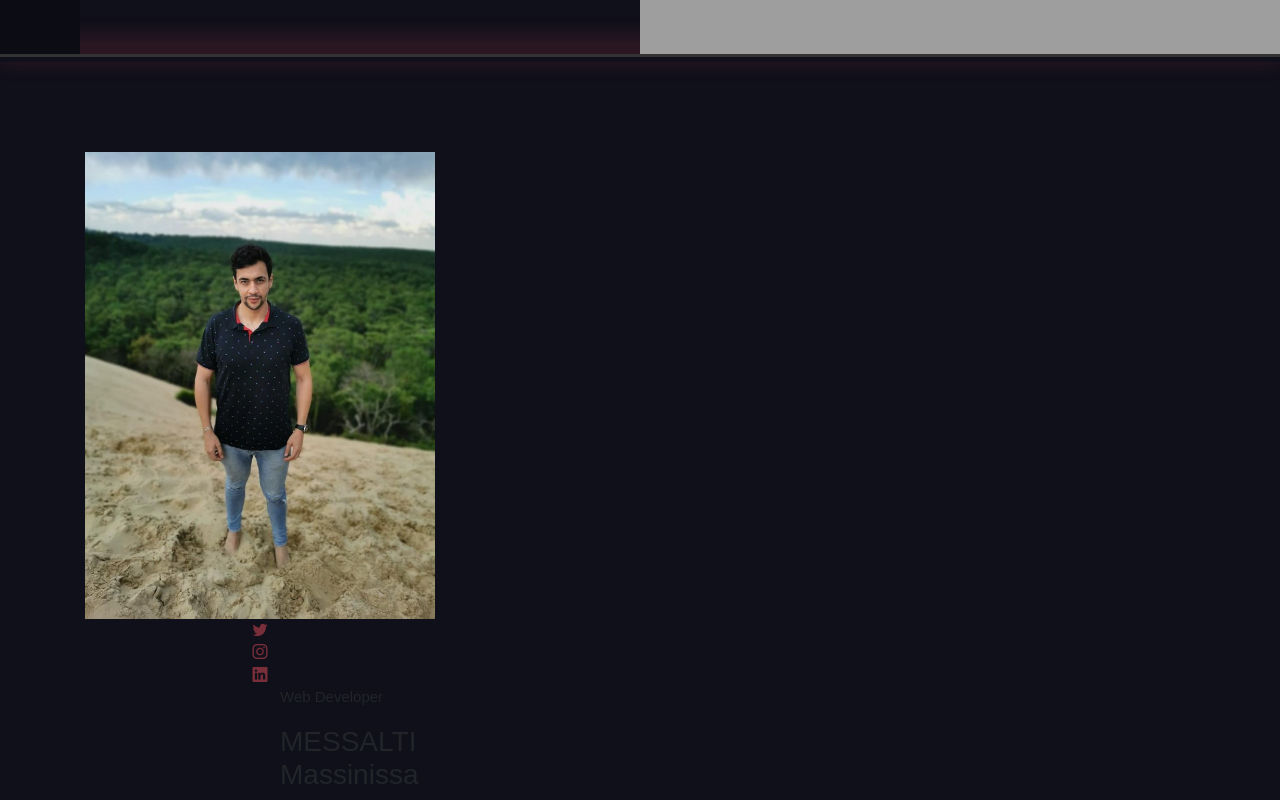
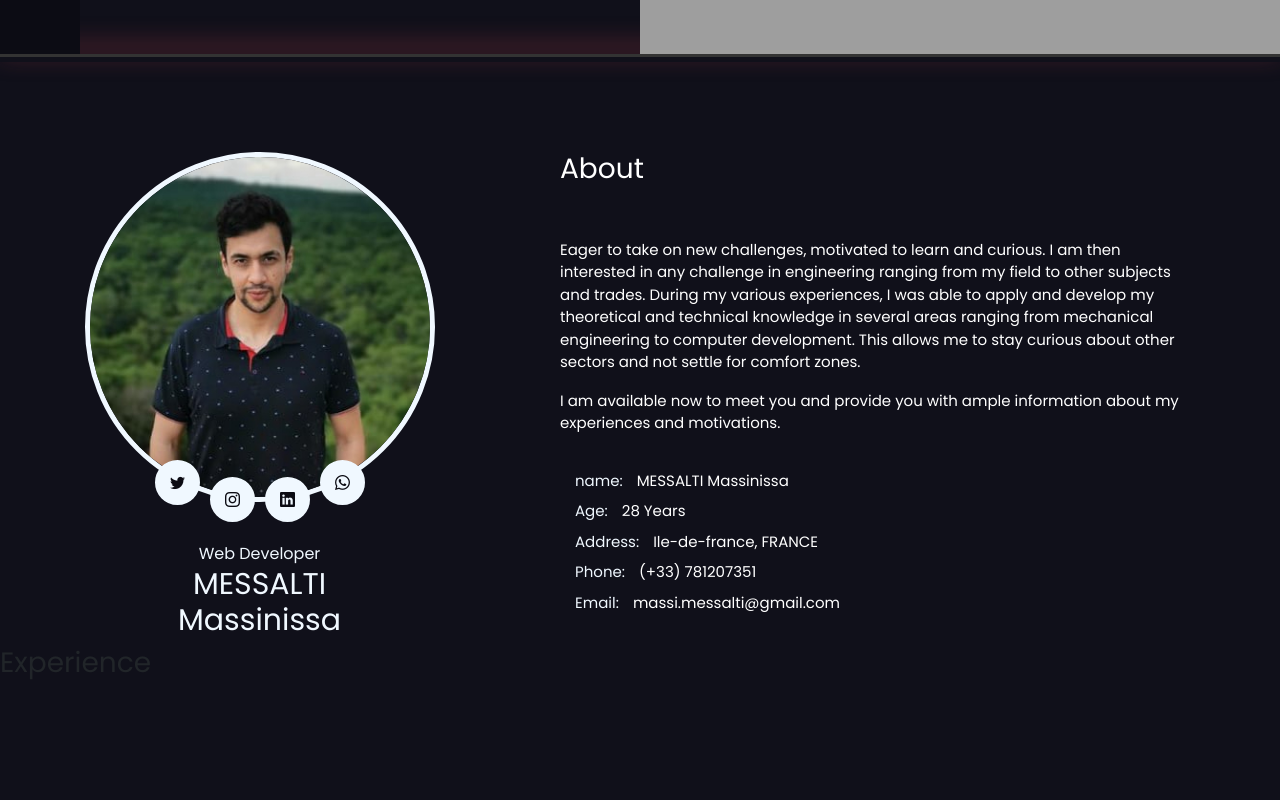
Before and after one commit to massytak/portfolio-website, a website: page index.html in a window 1280 px wide. Shown: the part 746-1546 px from the top of the page. After the commit the page ends 1434 px from the top, so only its background shows below. Drawn offline with nearby package versions, Linux system fonts and the light colour scheme; grey boxes are pictures that could not be loaded.

Commit message:
2st commit

```diff
--- a/index.html
+++ b/index.html
@@ -85,7 +85,7 @@
         <section class="banner">
             <div class="top-fixed d-flex">
                 <div class="info">
-                    <label>+33 781207351</label>
+                    <label>(+33) 781207351</label>
                     <label>massi.messalti@gmail.com</label>
                 </div>
                 <div class="social">
@@ -114,14 +114,11 @@
                             <h1>Massinissa MESSALTI</h1>
                             <p class="lead">Full-Stack Developer JAVA-SCRIPT</p>
                             <P class="desc">
-                                It is a long established fact that a reader will be distracted by the readable content
-                                of a page when looking at its layout. The point of using Lorem Ipsum is that it has a
-                                more-or-less normal distribution of letters, as opposed to using 'Content here, content
-                                here', making it look like readable English. Many desktop publishing packages and web
-                                page editors now use Lorem Ipsum as their default model text, and a search for 'lorem
-                                ipsum' will uncover many web sites still in their infancy. Various versions have evolved
-                                over the years, sometimes by accident, sometimes on purpose (injected humour and the
-                                like).
+                                Mission-driven full stack developer with a passion for thoughtful UI design,
+                                collaboration, and teaching.
+                                As a web developer, I enjoy using my obsessive attention to detail, my unequivocal love
+                                for making things, and my mission-driven work ethic to literally change the world.
+                                That's why I’m excited to make a big impact at a high growth company.
                             </P>
                             <div class="btn-bar">
                                 <a href="">Download CV</a>
@@ -141,9 +138,9 @@
                 <div class="col-lg-4">
                     <div class="about-me">
                         <div class="img">
-                            <img src="./src/img/about-me.jpg" alt="img-aboutme">
+                            <img src="./src/img/about-me1.jpg" alt="img-aboutme">
                         </div>
-                        <div class="nav socila-icons justify-content-center">
+                        <div class="nav social-icons justify-content-center">
                             <a href="">
                                 <i class="bi bi-twitter"></i>
                             </a>
@@ -152,6 +149,9 @@
                             </a>
                             <a href="">
                                 <i class="bi bi-linkedin"></i>
+                            </a>
+                            <a href="">
+                                <i class="bi bi-whatsapp"></i>
                             </a>
                         </div>
                     </div>
@@ -164,7 +164,74 @@
                 </div>
                 <div class="col-lg-7 ml-auto">
                     <div class="about-info">
-
+                        <div class="title text-white">
+                            <h3>About</h3>
+                        </div>
+                        <br><br>
+                        <div class="text-white">
+                            <p>Eager to take on new challenges, motivated to learn and curious.
+                                I am then interested in any challenge in engineering ranging from my field to other
+                                subjects and trades.
+                                During my various experiences, I was able to apply and develop my theoretical and
+                                technical knowledge in several areas ranging from mechanical engineering to computer
+                                development.
+                                This allows me to stay curious about other sectors and not settle for comfort zones.
+                            </p>
+                            <p>
+                                I am available now to meet you and provide you with ample information about my
+                                experiences and motivations.
+                            </p>
+                        </div>
+                        <div class="info-list">
+                            <div class="col-sm-6">
+                                <ul>
+                                    <li>
+                                        <label>
+                                            name:
+                                        </label>
+                                        <span>
+                                            MESSALTI Massinissa
+                                        </span>
+                                    </li>
+                                    <li>
+                                        <label>
+                                            Age:
+                                        </label>
+                                        <span>
+                                            28 Years
+                                        </span>
+                                    </li>
+                                    <li>
+                                        <label>
+                                            Address:
+                                        </label>
+                                        <span>
+                                            Ile-de-france, FRANCE
+                                        </span>
+                                    </li>
+                                </ul>
+                            </div>
+                            <div class="col-sm-6">
+                                <ul>
+                                    <li>
+                                        <label>
+                                            Phone:
+                                        </label>
+                                        <span>
+                                            (+33) 781207351
+                                        </span>
+                                    </li>
+                                    <li>
+                                        <label>
+                                            Email:
+                                        </label>
+                                        <span>
+                                            massi.messalti@gmail.com
+                                        </span>
+                                    </li>
+                                </ul>
+                            </div>
+                        </div>
                     </div>
                 </div>
 
@@ -172,6 +239,15 @@
 
 
         </div>
+
+<div class="separated">
+    <div class="title">
+        <h3>
+            Experience
+        </h3>
+    </div>
+</div>
+
     </section>
 
 
--- a/style.css
+++ b/style.css
@@ -1,4 +1,4 @@
-html{
+html {
   overflow-x: hidden;
 }
 .navbar-brand a img {
@@ -6,44 +6,42 @@ html{
   height: auto;
 }
 
-body{
+body {
   background: #10101a;
   font-family: sans-serif;
   font-size: 15px;
   font-weight: 400;
 }
 
-img{
+img {
   max-width: 100%;
 }
-*{
+* {
   outline: none !important;
 }
-a{
-    color: #792f3a
-;
-
+a {
+  color: #792f3a;
 }
-a:hover{
-    color:#792f3a;
+a:hover {
+  color: #792f3a;
   text-decoration: none;
 }
 /* ajout par rapport a la nav de bootsrap */
-.nav{
-    flex-direction: column;
+.nav {
+  flex-direction: row;
   text-align: center;
 }
 /* ///////////////////////////////////// */
-.header-left{
+.header-left {
   width: 80px;
   position: fixed;
   bottom: 0;
   top: 0;
-    background:#0c0c14 ;
+  background: #0c0c14;
   border-right: 1px solid rgba(11, 11, 19, 0.1);
   z-index: 99999;
 }
-.header-left .top a{
+.header-left .top a {
   background: #792f3a;
   color: white;
   font-weight: 600;
@@ -56,45 +54,43 @@ a:hover{
   text-align: center;
 }
 
-.header-left .nav-menu{
+.header-left .nav-menu {
   padding-top: 45px;
   padding-bottom: 45px;
-
 }
-.nav-menu li{
+.nav-menu li {
   width: 100%;
 }
-.nav-menu li+li{
+.nav-menu li + li {
   border-top: 1px solid rgba(255, 255, 255, 0.1);
 }
 
-.nav-link{
+.nav-link {
   margin: 0;
   padding: 10px 0;
   color: white;
   text-decoration: none;
   transition: ease all 0.35s;
-
 }
-.nav-link i{
+.nav-link i {
   font-size: 37px;
-    width :40px;
+  width: 40px;
   height: 40px;
   line-height: 40px;
 }
-button.toggler-menu{
+button.toggler-menu {
   background: none;
   border: none;
 }
 
-.mob-header{
+.mob-header {
   padding: 15px;
   display: none;
   top: 0;
   width: 100%;
   z-index: 1100000000;
 }
-.toggler-menu{
+.toggler-menu {
   width: 40px;
   height: 40px;
   position: relative;
@@ -102,84 +98,80 @@ button.toggler-menu{
   border-radius: 0;
   padding: 0;
   margin-left: 15px;
-    background: #792f3a
-;
+  background: #792f3a;
   border: none;
   margin-left: auto;
 }
-.toggler-menu span{
+.toggler-menu span {
   position: absolute;
   top: 0;
   left: 0;
   bottom: 0;
   right: 0;
   width: 25px;
-    height:2px;
+  height: 2px;
   margin: auto;
-    background:#fff!important;
+  background: #fff !important;
   color: white;
   box-shadow: 0px -8px 0 0 currentColor, 0px 8px 0 0 currentColor;
 }
 
-@media (max-width:767px) {
-    .mob-header{
+@media (max-width: 767px) {
+  .mob-header {
     display: block;
   }
-    .header-left{
+  .header-left {
     transition: ease all 0.35s;
     left: -200px;
     z-index: 222;
   }
-    .header-left.menu-open{
+  .header-left.menu-open {
     left: 0;
   }
 }
 
-.banner{
+.banner {
   position: relative;
   overflow: hidden;
 }
-.banner:after{
-    content: '';
+.banner:after {
+  content: "";
   position: absolute;
   right: -20vh;
   bottom: -20vh;
   width: 120vh;
   height: 120vh;
   border-radius: 50%;
-    border-radius: rgba(0,0,0,0.1);
+  border-radius: rgba(0, 0, 0, 0.1);
   z-index: -1;
 }
 
-.top-fixed{
+.top-fixed {
   position: absolute;
   padding: 30px 50px 0;
   top: 0;
   left: 0;
   right: 0;
   z-index: 1;
-
 }
-.info{
+.info {
   margin-left: 195px;
-
 }
-.info label{
+.info label {
   margin: 0;
   color: aliceblue;
   font-weight: 400;
   font-size: 14px;
-    font-family: 'Poppins', sans-serif;
-
+  font-family: "Poppins", sans-serif;
 }
-.info label + label{
+.info label + label {
   margin-left: 40px;
 }
-.social{
+.social {
   margin-left: auto;
   font-size: 20px;
 }
-.social a i{
+.social a i {
   margin-right: 10px;
   color: aliceblue;
   width: 43px;
@@ -189,12 +181,11 @@ margin-left: 40px;
   padding: 10px;
   line-height: 20px;
   text-align: center;
-
 }
-.banner .full-screen{
+.banner .full-screen {
   min-height: 100vh;
 }
-.banner .me{
+.banner .me {
   position: absolute;
   right: 0;
   width: 50vw;
@@ -204,44 +195,43 @@ margin-left: 40px;
   background-repeat: no-repeat;
   background-position: top left;
 }
-.box{
+.box {
   padding-top: 90px;
   padding-bottom: 50px;
-    font-family: 'Poppins', sans-serif;
+  font-family: "Poppins", sans-serif;
 }
-.box h6{
+.box h6 {
   color: aliceblue;
   font-size: 20px;
   font-weight: 400;
   margin: 0 0 20px;
-    font-family: 'Poppins', sans-serif;
+  font-family: "Poppins", sans-serif;
 }
-.box h1{
+.box h1 {
   font-size: 80px;
   font-weight: 700;
   line-height: 1;
   margin: 0 0 20px;
   color: aliceblue;
-    font-family: 'Poppins', sans-serif;
+  font-family: "Poppins", sans-serif;
 }
-.box .lead{
+.box .lead {
   color: aliceblue;
   font-weight: 400;
   font-size: 18px;
   text-transform: uppercase;
   margin-bottom: 25px;
-    font-family: 'Poppins', sans-serif;
+  font-family: "Poppins", sans-serif;
 }
-.box .desc{
+.box .desc {
   max-width: 450px;
   color: aliceblue;
-font-family: 'Poppins', sans-serif;
-
+  font-family: "Poppins", sans-serif;
 }
-.btn-bar{
-    padding-top:10px;
+.btn-bar {
+  padding-top: 10px;
 }
-.btn-bar a{
+.btn-bar a {
   color: aliceblue;
   font-size: 25px;
   line-height: 1;
@@ -250,61 +240,57 @@ font-family: 'Poppins', sans-serif;
   text-decoration: none;
   padding-left: 0;
   transition: ease all 0.35s;
-
 }
-.btn-bar a:after{
+.btn-bar a:after {
   content: "";
-    position:absolute;
+  position: absolute;
   top: 0;
   left: 0;
   bottom: 0;
   margin: auto;
-    widows:0;
+  widows: 0;
   height: 2px;
   background: currentColor;
   transition: ease all 0.35s;
 }
-.btn-bar a:hover{
+.btn-bar a:hover {
   padding-left: 45px;
 }
-.btn-bar a:hover:after{
+.btn-bar a:hover:after {
   width: 40px;
 }
-@media (max-width:767px) {
-    .banner .top-fixed{
+@media (max-width: 767px) {
+  .banner .top-fixed {
     display: none !important;
   }
 }
-@media (max-width:767px) {
-    .banner .box h6{
+@media (max-width: 767px) {
+  .banner .box h6 {
     font-size: 18px;
     margin: 0 0 10px;
   }
 }
-@media (max-width:767px) {
-    .banner .box h1{
+@media (max-width: 767px) {
+  .banner .box h1 {
     font-size: 50px;
-
   }
 }
-@media (max-width:767px) {
-    .banner .box .lead{
+@media (max-width: 767px) {
+  .banner .box .lead {
     font-size: 16px;
     margin-bottom: 15px;
-
   }
 }
-@media (max-width:991px) {
-    .banner .me{
+@media (max-width: 991px) {
+  .banner .me {
     opacity: 0.4;
     width: 80vw;
-
   }
 }
 hr {
   border: none;
   border-top: 3px solid #333;
-    color:aliceblue;
+  color: aliceblue;
   overflow: visible;
   text-align: center;
   height: 5px;
@@ -313,10 +299,93 @@ hr {
 }
 
 hr:after {
-
-
   padding: 0 4px;
   position: relative;
   top: -13px;
+}
+#about{
+    font-family: "Poppins",sans-serif;
+}
+.about-me img {
+  border-radius: 50%;
+  overflow: hidden;
+  border: 5px solid aliceblue;
+  position: relative;
+}
+.about-me .social-icons {
+  position: absolute;
+  bottom: -15px;
+  left: 0;
+  right: 0;
+}
+.about-me .social-icons a {
+  width: 45px;
+  height: 45px;
+  line-height: 41px;
+  background: aliceblue;
+  border: 2px solid aliceblue;
+  color: #0b0b13;
+  text-align: center;
+  border-radius: 50%;
+  position: relative;
+  margin: 0 5px;
+  transition: ease all 0.35s;
+  transform: scale(1);
+  margin-top: -176px;
+}
+.social-icons a i {
+  line-height: inherit;
+}
+.social-icons a:nth-child(1) {
+top: -25px;
+}
+.social-icons a:nth-child(2){
+    top: -8px;
+}
+.social-icons a:nth-child(3){
+    top: -8px;
+}
+.social-icons a:nth-child(4){
+    top: -25px;
+}
+
+.social-icons a:hover{
+    transform: scale(1.1);
+    background: #792f3a;
+    color: aliceblue;
+}
+.info{
+    text-align: center;
+    padding-top: 40px;
+    color: aliceblue;
+    width: 300px;
+    margin-left: 7%;
+}
+.info h3{
+    font-weight: 400;
+    font-size: 30px;
+}
+.info p{
+    margin: 0;
+    font-size: 16px;
+}
+
+.info-list{
+    padding-top: 15px;
+    color: white;
+}
+.info-list ul{
+    margin: 0;
+    padding: 0;
+    list-style: none;
+}
+.info-list li{
+    padding: 4px 0;
+}
+.info-list label{
+    color: aliceblue;
+    margin: 0;
+    font-weight: 400;
+    padding-right: 10px;
 
 }
```
Also changed, not shown: src/img/about-me1.jpg (added). Lines whose indentation alone changed are shown as unchanged.
